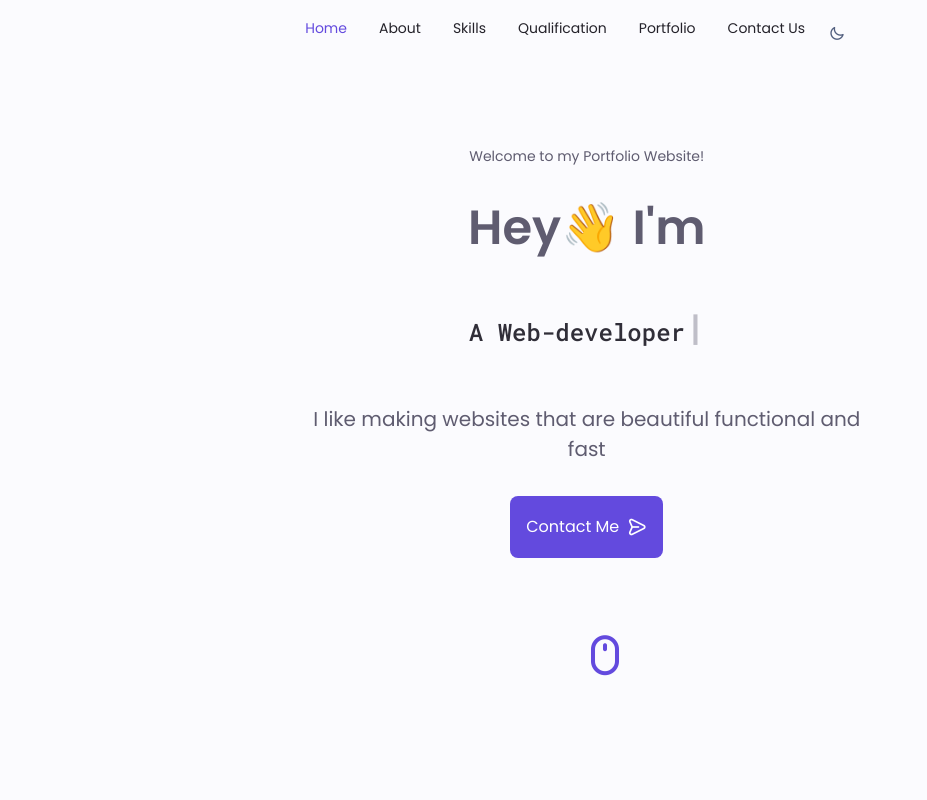
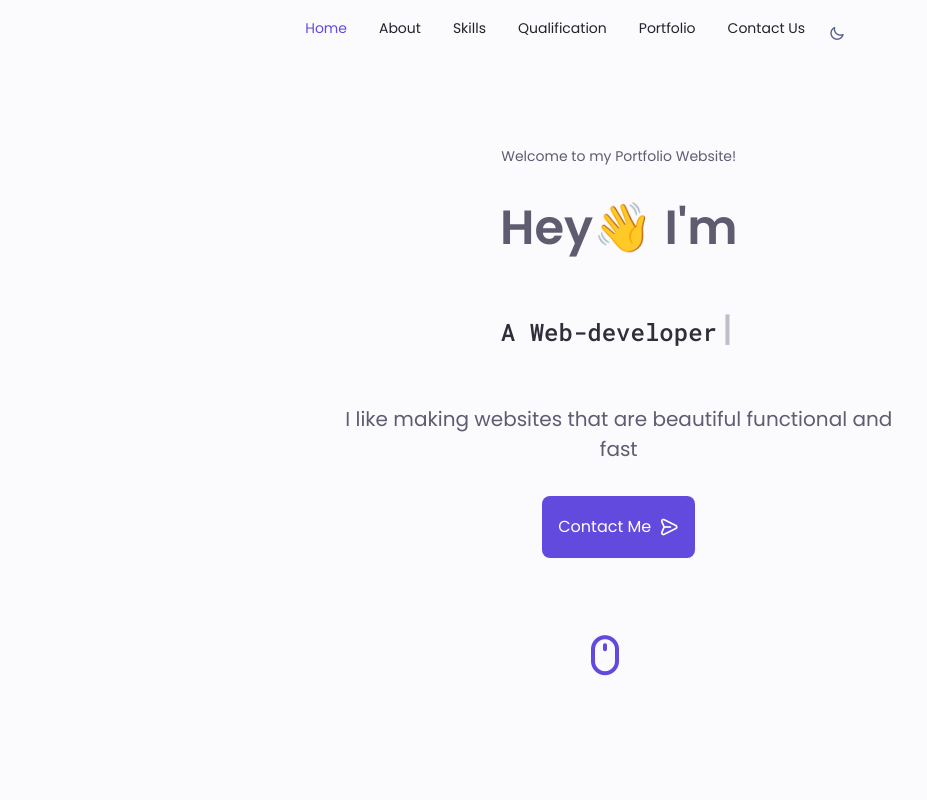
Before and after one commit to abdullahalam123/portfolio, a website: page index.html in a window 1280 px wide. Shown: the top 800 px of the page, 59-986 px from the left. Drawn offline with nearby package versions, Linux system fonts and the light colour scheme.

```diff
--- a/css/style.css
+++ b/css/style.css
@@ -475,7 +475,7 @@
     width: 600px;
     align-content: center;
     text-align: center;
-    transform: translateX(-4rem);
+    transform: translateX(-2rem);
 }
 
 .home__welcome{
```
